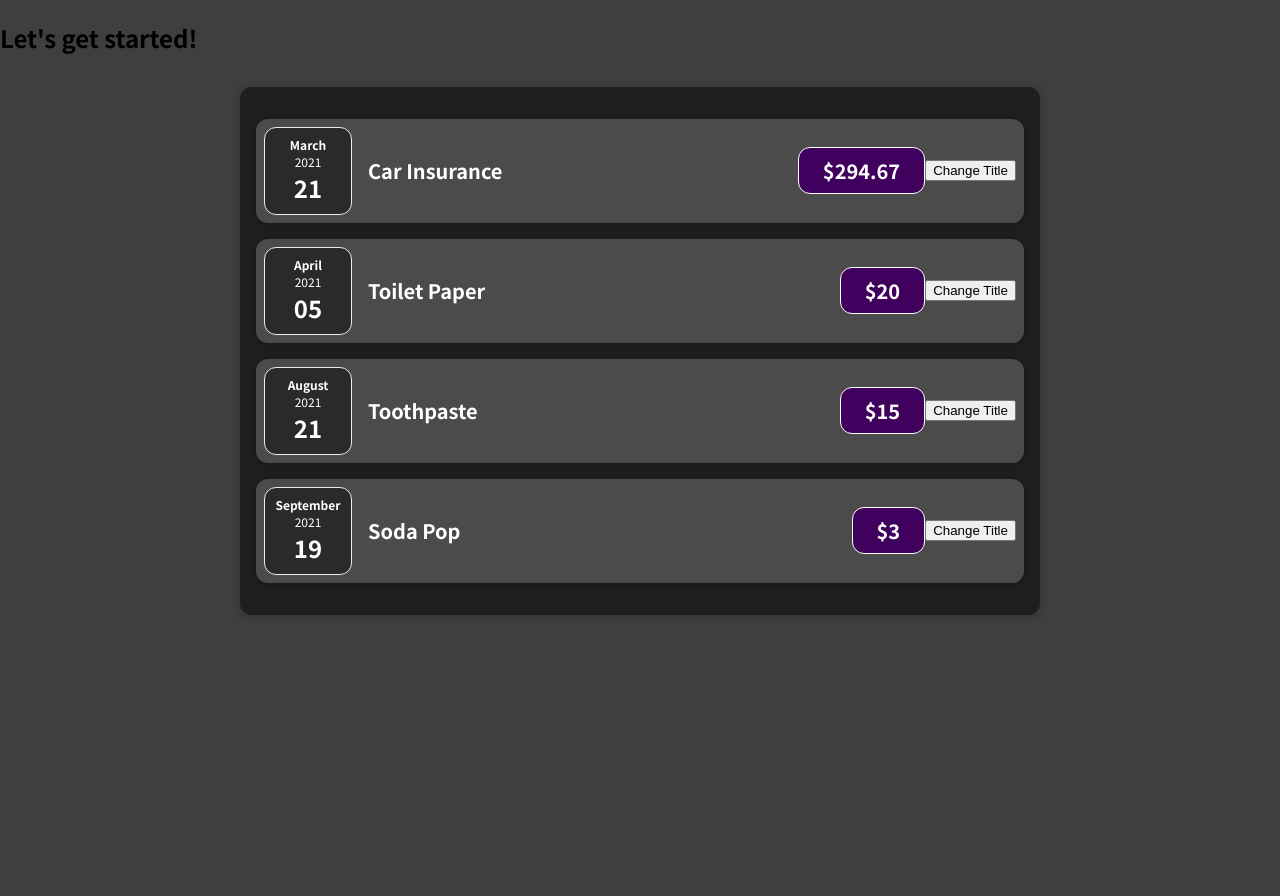
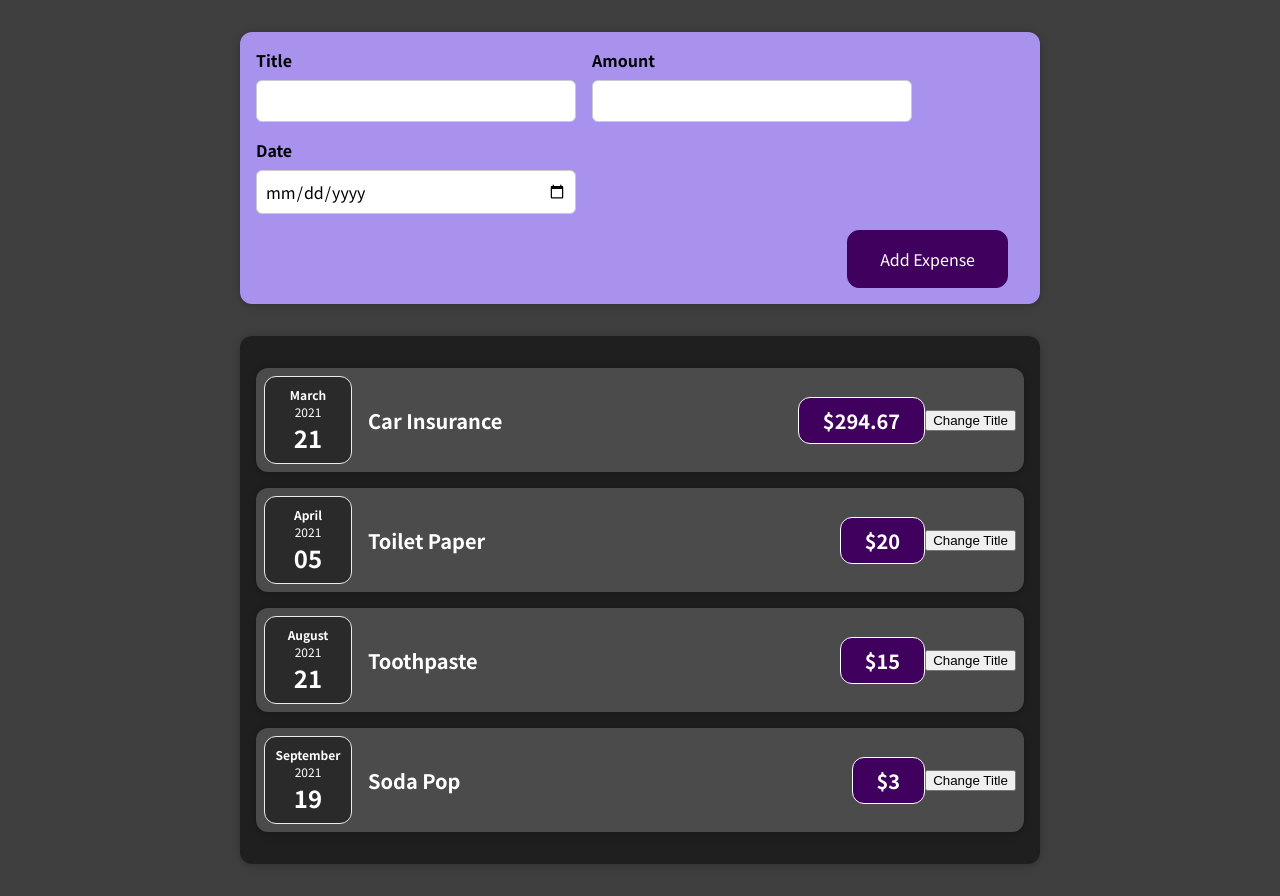
Before and after one commit to bduong94/react-complete-guide, a React (Create React App) app: page / in a window 1280 px wide. Before the commit the page ends 800 px from the top, so only its background shows below. Built offline with nearby package versions, Linux system fonts and the light colour scheme.

Commit message:
Create NewExpense component

```diff
--- a/src/App.js
+++ b/src/App.js
@@ -1,4 +1,7 @@
+import React from "react";
+
 import ExpenseItemList from "./components/Expenses/ExpenseItemList";
+import NewExpense from "./components/NewExpense/NewExpense";
 
 function App() {
   const expenses = [
@@ -29,7 +32,7 @@
   ];
   return (
     <div>
-      <h2>Let's get started!</h2>
+      <NewExpense />
       <ExpenseItemList expenses={expenses} />
     </div>
   );
--- /dev/null
+++ b/src/components/NewExpense/ExpenseForm.css
@@ -0,0 +1,26 @@
+.new-expense__controls {
+  display: flex;
+  flex-wrap: wrap;
+  gap: 1rem;
+  margin-bottom: 1rem;
+  text-align: left;
+}
+
+.new-expense__control label {
+  font-weight: bold;
+  margin-bottom: 0.5rem;
+  display: block;
+}
+
+.new-expense__control input {
+  font: inherit;
+  padding: 0.5rem;
+  border-radius: 6px;
+  border: 1px solid #ccc;
+  width: 20rem;
+  max-width: 100%;
+}
+
+.new-expense__actions {
+  text-align: right;
+}
--- /dev/null
+++ b/src/components/NewExpense/ExpenseForm.js
@@ -0,0 +1,28 @@
+import React from "react";
+import "./ExpenseForm.css";
+
+const ExpenseForm = () => {
+  return (
+    <form>
+      <div className="new-expense__controls">
+        <div className="new-expense__control">
+          <label>Title</label>
+          <input type="text" />
+        </div>
+        <div className="new-expense__control">
+          <label>Amount</label>
+          <input type="number" min="0.01" step="0.01" />
+        </div>
+        <div className="new-expense__control">
+          <label>Date</label>
+          <input type="date" min="2019-01-01" max="2022-12-31" />
+        </div>
+      </div>
+      <div className="new-expense__actions">
+        <button type="Submit">Add Expense</button>
+      </div>
+    </form>
+  );
+};
+
+export default ExpenseForm;
--- /dev/null
+++ b/src/components/NewExpense/NewExpense.css
@@ -0,0 +1,38 @@
+.new-expense {
+  background-color: #a892ee;
+  padding: 1rem;
+  margin: 2rem auto;
+  width: 50rem;
+  max-width: 95%;
+  border-radius: 12px;
+  text-align: center;
+  box-shadow: 0 1px 8px rgba(0, 0, 0, 0.25);
+}
+
+.new-expense button {
+  font: inherit;
+  cursor: pointer;
+  padding: 1rem 2rem;
+  border: 1px solid #40005d;
+  background-color: #40005d;
+  color: white;
+  border-radius: 12px;
+  margin-right: 1rem;
+}
+
+.new-expense button:hover,
+.new-expense button:active {
+  background-color: #510674;
+  border-color: #510674;
+}
+
+.new-expense button.alternative {
+  color: #220131;
+  border-color: transparent;
+  background-color: transparent;
+}
+
+.new-expense button.alternative:hover,
+.new-expense button.alternative:active {
+  background-color: #ddb3f8;
+}
--- /dev/null
+++ b/src/components/NewExpense/NewExpense.js
@@ -0,0 +1,13 @@
+import React from "react";
+import ExpenseForm from "./ExpenseForm";
+import "./NewExpense.css";
+
+const NewExpense = () => {
+  return (
+    <div className="new-expense">
+      <ExpenseForm />
+    </div>
+  );
+};
+
+export default NewExpense;
```
